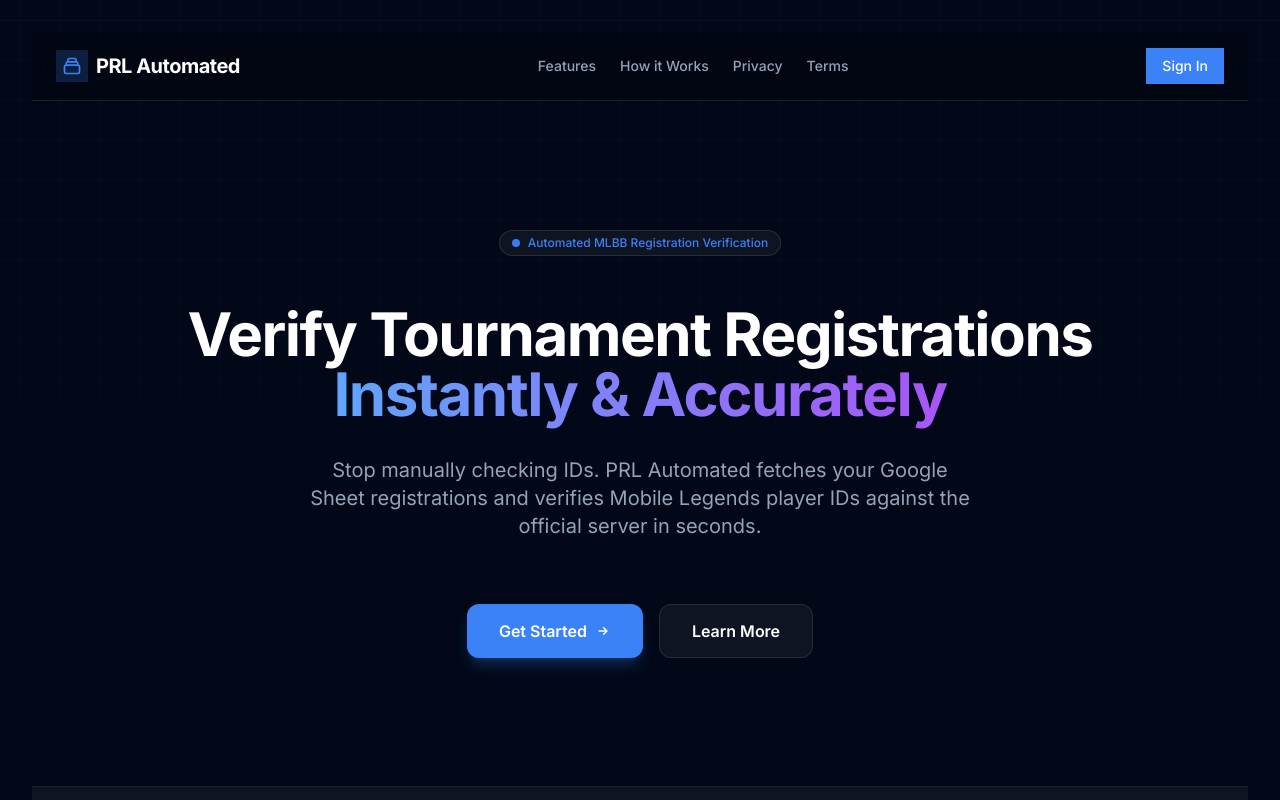
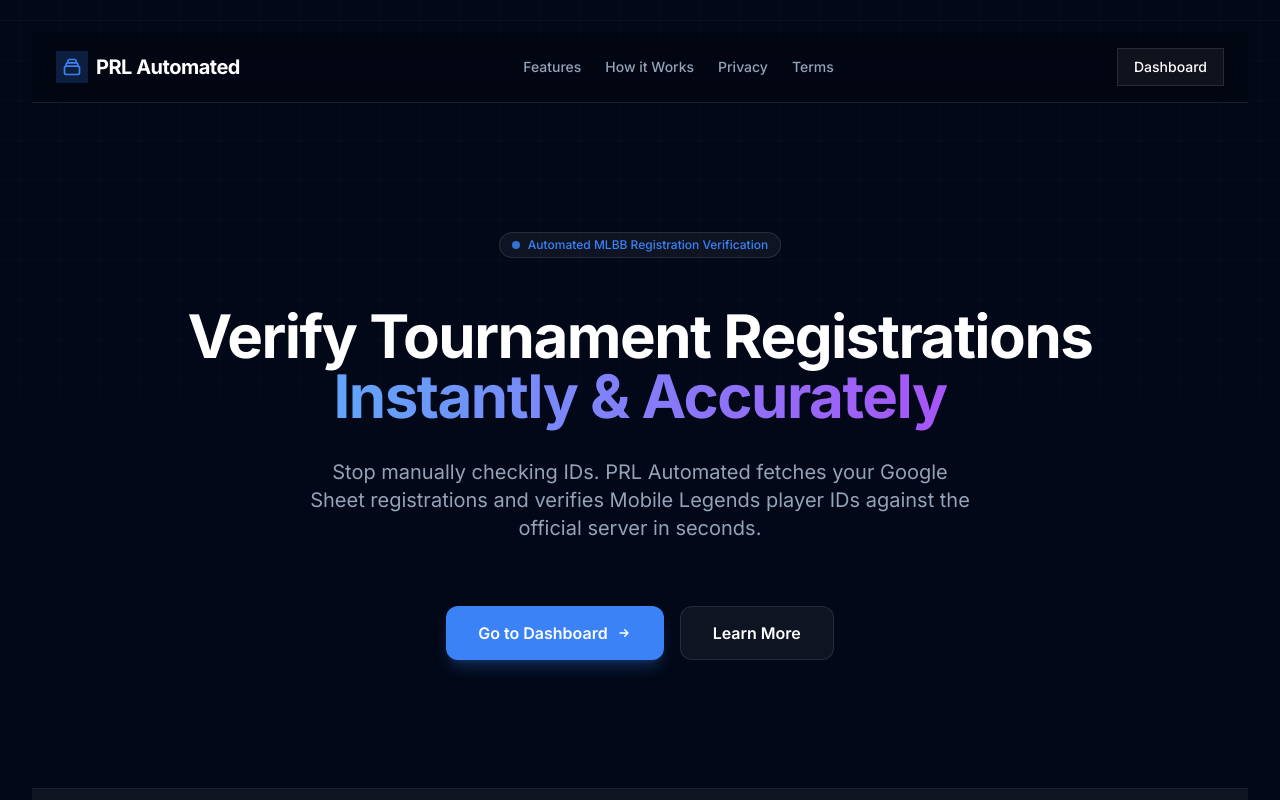
Before and after one commit to morphcute/PRL-automated, a Next.js app: page / in a window 1280 px wide. Shown: the top 800 px of the page. Built offline with nearby package versions, Linux system fonts and the light colour scheme; no server answers; sample sign-in values are in the browser's storage.

Commit message:
Fix back to dashboard

```diff
--- a/app/page.tsx
+++ b/app/page.tsx
@@ -1,6 +1,9 @@
 import Link from "next/link";
+import { auth } from "@/lib/auth";
 
-export default function HomePage() {
+export default async function HomePage() {
+  const session = await auth();
+
   return (
     <div className="flex min-h-screen flex-col">
       {/* Navigation */}
@@ -17,12 +20,21 @@
           <Link href="/privacy" className="hover:text-white transition-colors">Privacy</Link>
           <Link href="/terms" className="hover:text-white transition-colors">Terms</Link>
         </nav>
+        {session ? (
+          <Link
+            href="/dashboard"
+            className="px-4 py-2 rounded-lg bg-white/5 hover:bg-white/10 text-white text-sm font-medium transition-colors border border-white/10"
+          >
+            Dashboard
+          </Link>
+        ) : (
           <Link
             href="/login"
             className="px-4 py-2 rounded-lg bg-primary hover:bg-blue-600 text-white text-sm font-medium transition-colors"
           >
             Sign In
           </Link>
+        )}
       </header>
 
       {/* Hero Section */}
@@ -41,10 +53,10 @@
           </p>
           <div className="flex flex-col sm:flex-row gap-4 justify-center pt-8">
             <Link
-              href="/login"
+              href={session ? "/dashboard" : "/login"}
               className="px-8 py-3.5 rounded-xl bg-primary hover:bg-blue-600 text-white font-semibold transition-all shadow-lg shadow-blue-500/25 flex items-center justify-center gap-2"
             >
-              Get Started
+              {session ? "Go to Dashboard" : "Get Started"}
               <svg className="w-4 h-4" fill="none" stroke="currentColor" viewBox="0 0 24 24"><path strokeLinecap="round" strokeLinejoin="round" strokeWidth={2} d="M13 7l5 5m0 0l-5 5m5-5H6" /></svg>
             </Link>
             <Link
--- a/components/JobForm.tsx
+++ b/components/JobForm.tsx
@@ -64,7 +64,7 @@
           <p className="text-muted-foreground mt-1">Set up your automation parameters below.</p>
         </div>
         <Link
-          href="/"
+          href="/dashboard"
           className="px-4 py-2 rounded-lg bg-white/5 hover:bg-white/10 text-white text-sm font-medium transition-colors border border-white/10"
         >
           Back to Dashboard
```
Lines whose indentation alone changed are shown as unchanged.
